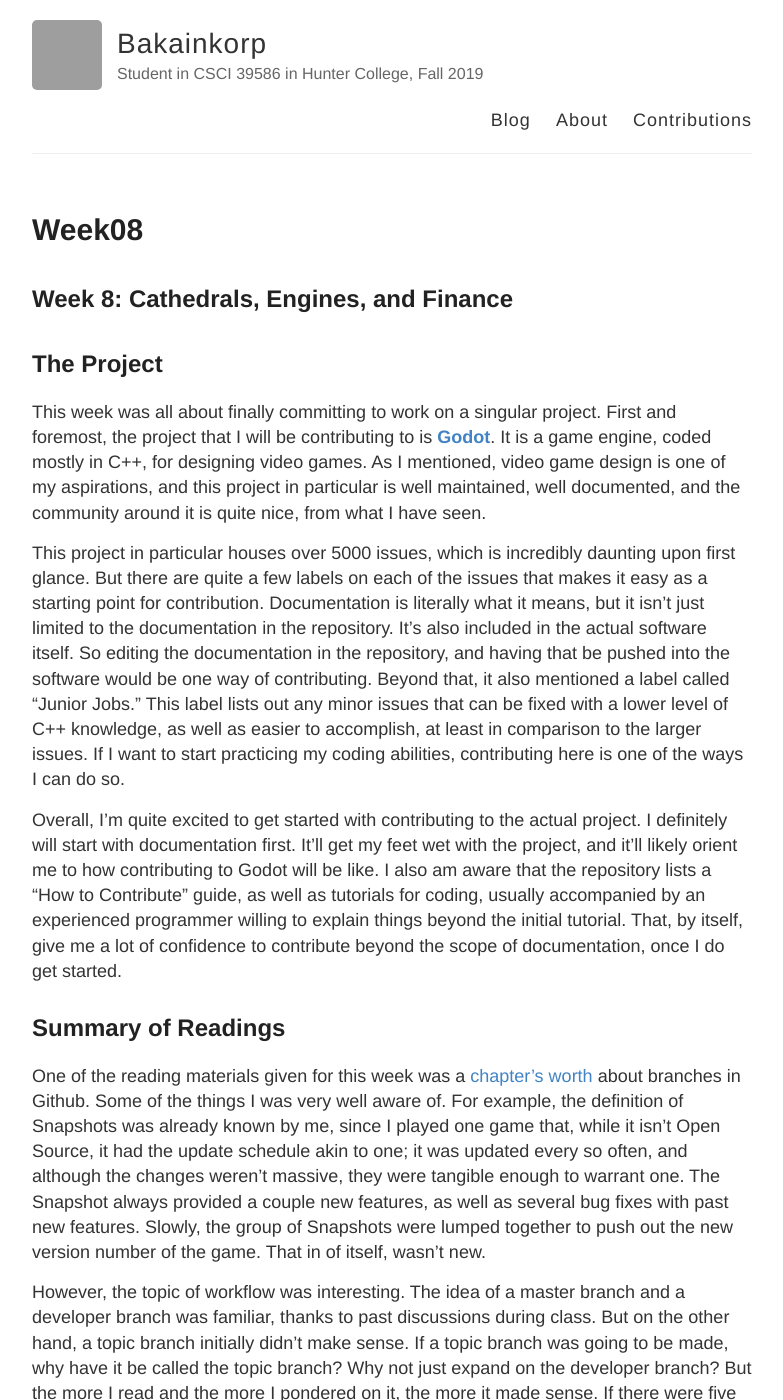
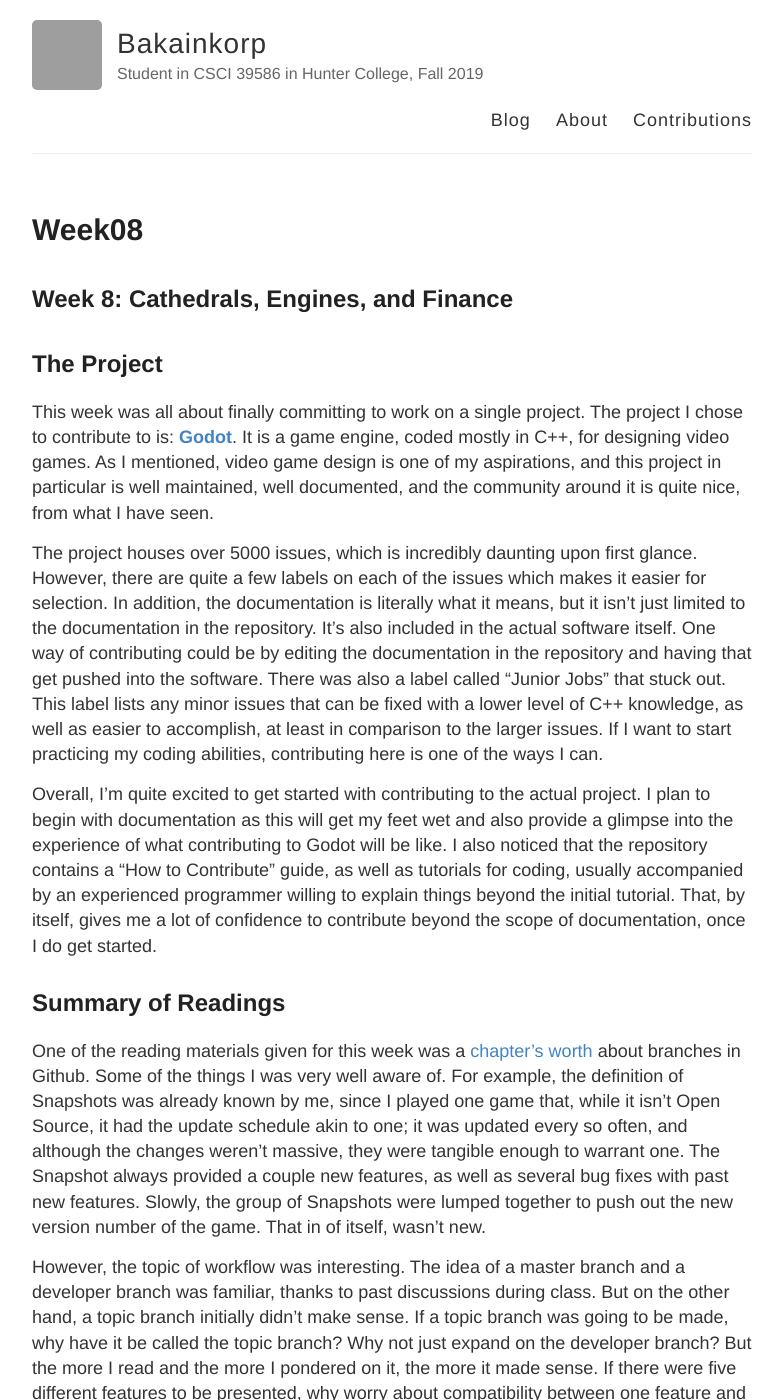
Before and after one commit to hunter-college-ossd-fall-2019/Bakainkorp-weekly, a Jekyll site: the page built from _posts/2019-10-23-week08.md, in a window 1280 px wide and 1400 px high. Shown: the whole window, without its empty margins (248-1031 px from the left). Built offline with Jekyll 4.4.1, drawn with Linux system fonts in a browser that asks for light colours; our own code applies the rules of GitHub Pages for plain Markdown files; grey boxes are pictures that could not be loaded.

Commit message:
Re-phrased some sentences in The Project section

```diff
--- a/_posts/2019-10-23-week08.md
+++ b/_posts/2019-10-23-week08.md
@@ -4,11 +4,11 @@ Week 8: Cathedrals, Engines, and Finance
 The Project
 -
 
-This week was all about finally committing to work on a singular project. First and foremost, the project that I will be contributing to is **[Godot](https://github.com/godotengine/godot)**. It is a game engine, coded mostly in C++, for designing video games. As I mentioned, video game design is one of my aspirations, and this project in particular is well maintained, well documented, and the community around it is quite nice, from what I have seen.
+This week was all about finally committing to work on a single project. The project I chose to contribute to is: **[Godot](https://github.com/godotengine/godot)**. It is a game engine, coded mostly in C++, for designing video games. As I mentioned, video game design is one of my aspirations, and this project in particular is well maintained, well documented, and the community around it is quite nice, from what I have seen.
 
-This project in particular houses over 5000 issues, which is incredibly daunting upon first glance. But there are quite a few labels on each of the issues that makes it easy as a starting point for contribution. Documentation is literally what it means, but it isn't just limited to the documentation in the repository. It's also included in the actual software itself. So editing the documentation in the repository, and having that be pushed into the software would be one way of contributing. Beyond that, it also mentioned a label called "Junior Jobs." This label lists out any minor issues that can be fixed with a lower level of C++ knowledge, as well as easier to accomplish, at least in comparison to the larger issues. If I want to start practicing my coding abilities, contributing here is one of the ways I can do so.
+The project houses over 5000 issues, which is incredibly daunting upon first glance. However, there are quite a few labels on each of the issues which makes it easier for selection. In addition, the documentation is literally what it means, but it isn't just limited to the documentation in the repository. It's also included in the actual software itself. One way of contributing could be by editing the documentation in the repository and having that get pushed into the software. There was also a label called "Junior Jobs" that stuck out. This label lists any minor issues that can be fixed with a lower level of C++ knowledge, as well as easier to accomplish, at least in comparison to the larger issues. If I want to start practicing my coding abilities, contributing here is one of the ways I can.
 
-Overall, I'm quite excited to get started with contributing to the actual project. I definitely will start with documentation first. It'll get my feet wet with the project, and it'll likely orient me to how contributing to Godot will be like. I also am aware that the repository lists a "How to Contribute" guide, as well as tutorials for coding, usually accompanied by an experienced programmer willing to explain things beyond the initial tutorial. That, by itself, give me a lot of confidence to contribute beyond the scope of documentation, once I do get started.
+Overall, I'm quite excited to get started with contributing to the actual project. I plan to begin with documentation as this will get my feet wet and also provide a glimpse into the experience of what contributing to Godot will be like. I also noticed that the repository contains a "How to Contribute" guide, as well as tutorials for coding, usually accompanied by an experienced programmer willing to explain things beyond the initial tutorial. That, by itself, gives me a lot of confidence to contribute beyond the scope of documentation, once I do get started.
 
 Summary of Readings
 -
```
